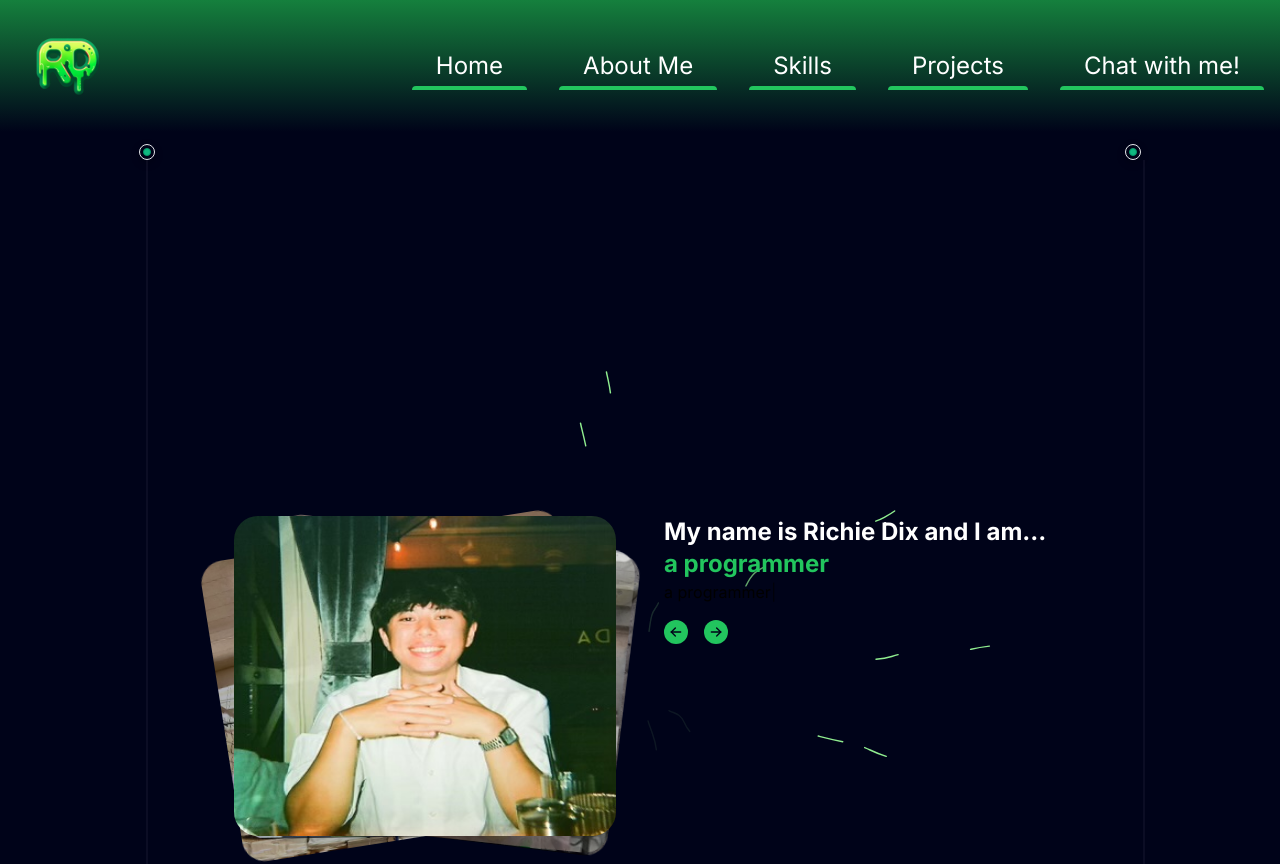
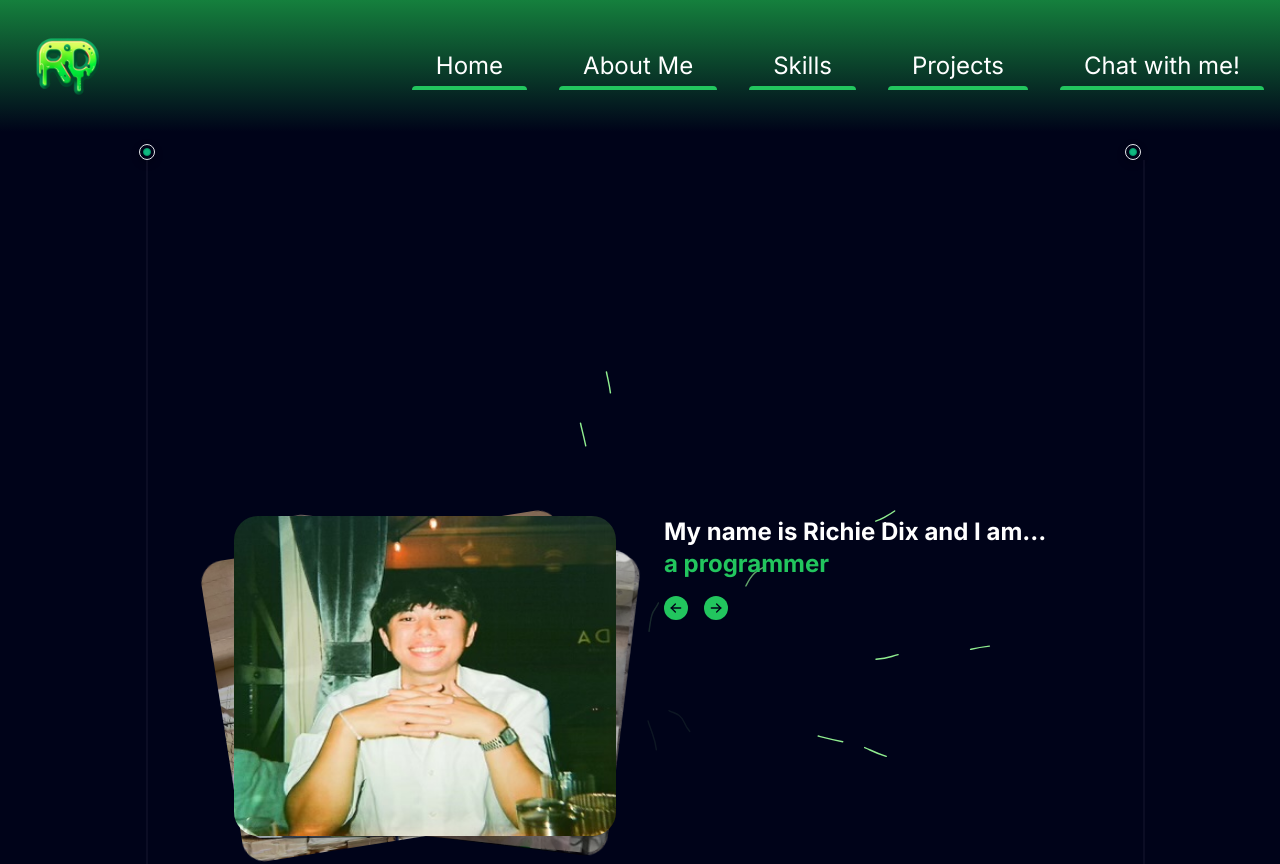
Before and after one commit to rgchdx/portfolio, a Next.js app: page / in a window 1280 px wide. Shown: the top 864 px of the page. Built offline with nearby package versions, Linux system fonts and the light colour scheme.

Commit message:
Fixed errors in hero

```diff
--- a/components/Hero.tsx
+++ b/components/Hero.tsx
@@ -3,7 +3,6 @@
 import React, { useEffect, useState } from 'react'
 import { BackgroundLines } from './ui/Background-lines'
 import Image from 'next/image'
-import { ReactTyped, Typed } from 'react-typed';
 import {IconArrowLeft, IconArrowRight} from '@tabler/icons-react';
 import { AnimatePresence, motion } from 'framer-motion';
 
@@ -37,7 +36,7 @@ const Hero = () => {
   ];
 
   const [activeIndex, setActiveIndex] = useState(0);
-  const [typed,setTyped] = useState<Typed | undefined>();
+  //const [typed,setTyped] = useState<Typed | undefined>();
   const [rotationValues, setRotationValues] = useState<number[]>([]);
 
   useEffect(() => {
@@ -121,11 +120,6 @@ const Hero = () => {
               <div>
                 <h2 className='font-bold text-2xl text-white'>My name is Richie Dix and I am...</h2>
                 <h2 className='font-bold text-2xl text-green-500'>{active.quote}</h2>
-                <ReactTyped
-                  typedRef={setTyped}
-                  strings={[active.quote]}
-                  typeSpeed={40}
-                />
                 <div className='flex gap-4 pt-4'>
                   <button onClick={gotoPrev} className='h-6 w-6 rounded-full bg-green-500 flex items-center justify-center'>
                     <IconArrowLeft className='h-4 w-4 text-black-100'/>
```
